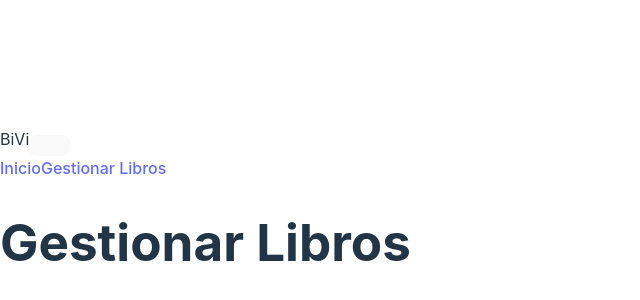
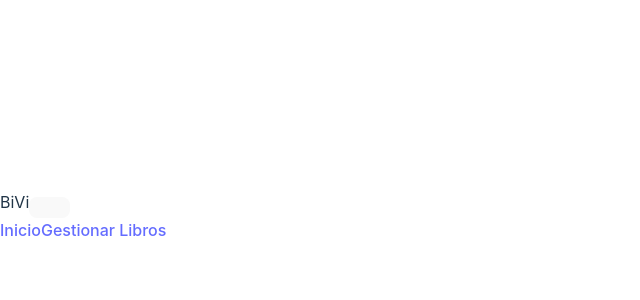
Before and after one commit to sheylacarpio26/BibliotecaVirtual, a React (Vite) app in the folder AppBiVi/: page /gestionarLibros in a window 1280 px wide. Shown: the part 184-484 px from the top of the page, without its empty margins (0-640 px from the left). Built offline with nearby package versions, Linux system fonts and the light colour scheme.

Commit message:
Se modificó el root

```diff
--- a/AppBiVi/src/App.jsx
+++ b/AppBiVi/src/App.jsx
@@ -9,7 +9,7 @@ const App=()=> {
         <Navigation/>
         <Routes>
           <Route path="/" element = {<IndexView/>}/>
-          <Route path="/gestionarLibros" element={<AdmBooksView />} />
+          <Route path="/admbooks" element={<AdmBooksView />} />
         </Routes>
       </Router>
   )
```
